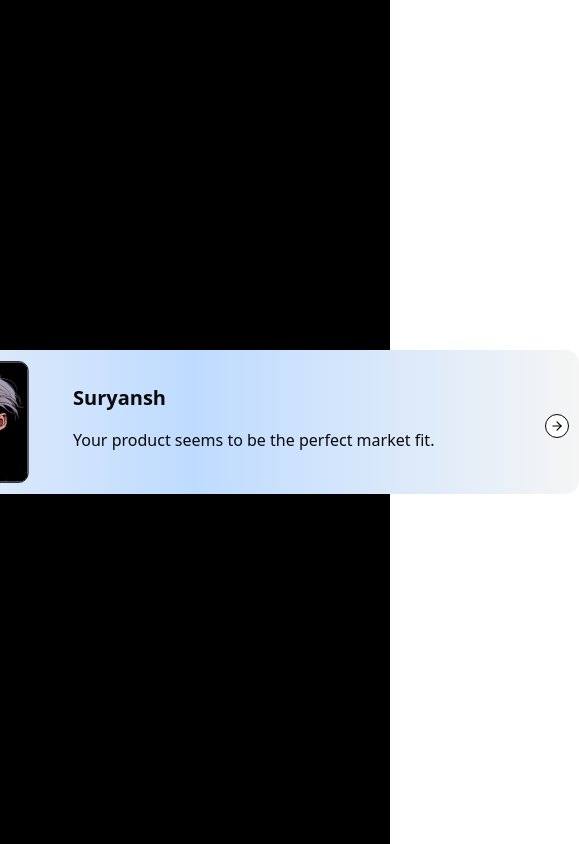
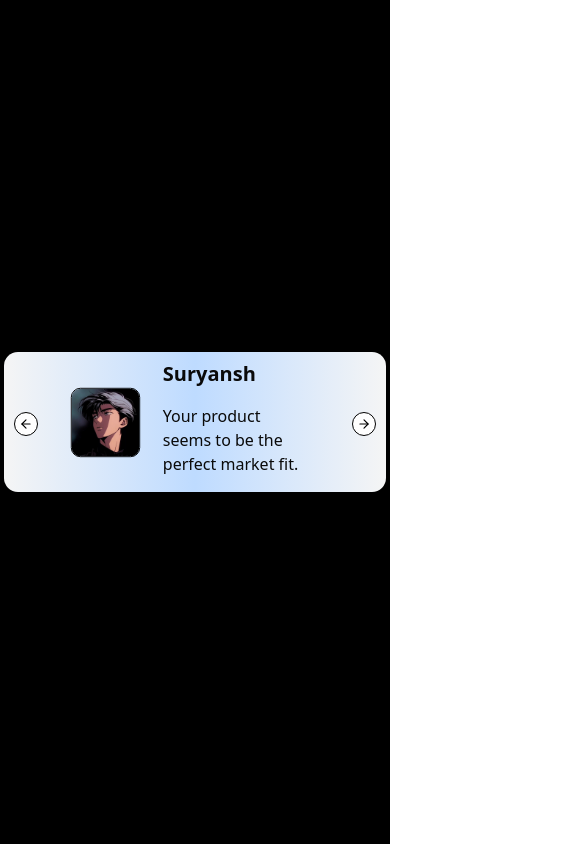
Before and after one commit to suryanshXD/Framer, a Next.js app: page / in a window 390 px wide. Shown: the whole page, 579 px wide, since content can reach past the window. Built offline with nearby package versions, Linux system fonts and the light colour scheme.

Commit message:
Testimonial responsive done

```diff
--- a/app/components/Testimonial/Testimonial.tsx
+++ b/app/components/Testimonial/Testimonial.tsx
@@ -20,11 +20,11 @@ export default function Testimonial() {
   };
   return (
     <>
-      <div className="flex flex-row  gap-3 bg-linear-to-r from from-neutral-100 via-blue-200 to-neutral-100 w-3xl rounded-xl absolute">
+      <div className="flex flex-row bg-linear-to-r from from-neutral-100 via-blue-200 to-neutral-100 rounded-xl  gap-3 sm:w-full mx-1  md:w-3xl ">
         <motion.span whileTap={{ scale: [0.8] }}>
           <ArrowLeft
             onClick={handleNext}
-            className="text-black mt-16 size-6 font-semibold bg-white rounded-full p-1 border border-black ml-2.5"
+            className="text-black size-6 font-semibold bg-white rounded-full p-1 border border-black ml-2.5 sm: mt-15 lg:mt-16"
           />
         </motion.span>
         <div className="flex flex-row py-2 w-full items-center">
@@ -37,7 +37,7 @@ export default function Testimonial() {
               <Image
                 src={index.img}
                 alt="img"
-                className="rounded-lg border border-black ml-12 w-32"
+                className="rounded-lg border border-black w-32 sm: ml-5 md:ml-12"
               />
             </motion.span>
           }
@@ -54,7 +54,7 @@ export default function Testimonial() {
                 </motion.span>
               ))}
             </div>
-            <div className="mx-10 rounded-md py-2">
+            <div className="mx-10 rounded-md py-2 sm:mx-8">
               {index.testimonial.split("").map((char, i) => (
                 <motion.span
                   key={char + i}
@@ -71,7 +71,7 @@ export default function Testimonial() {
         <motion.span whileTap={{ scale: 0.8 }}>
           <ArrowRight
             onClick={handlePrev}
-            className="text-black mt-16 size-6 font-semibold bg-white rounded-full p-1 border border-black mr-2.5"
+            className="text-black size-6 font-semibold bg-white rounded-full p-1 border border-black mr-2.5 sm: mt-15 lg:mt-16"
           />
         </motion.span>
       </div>
```
